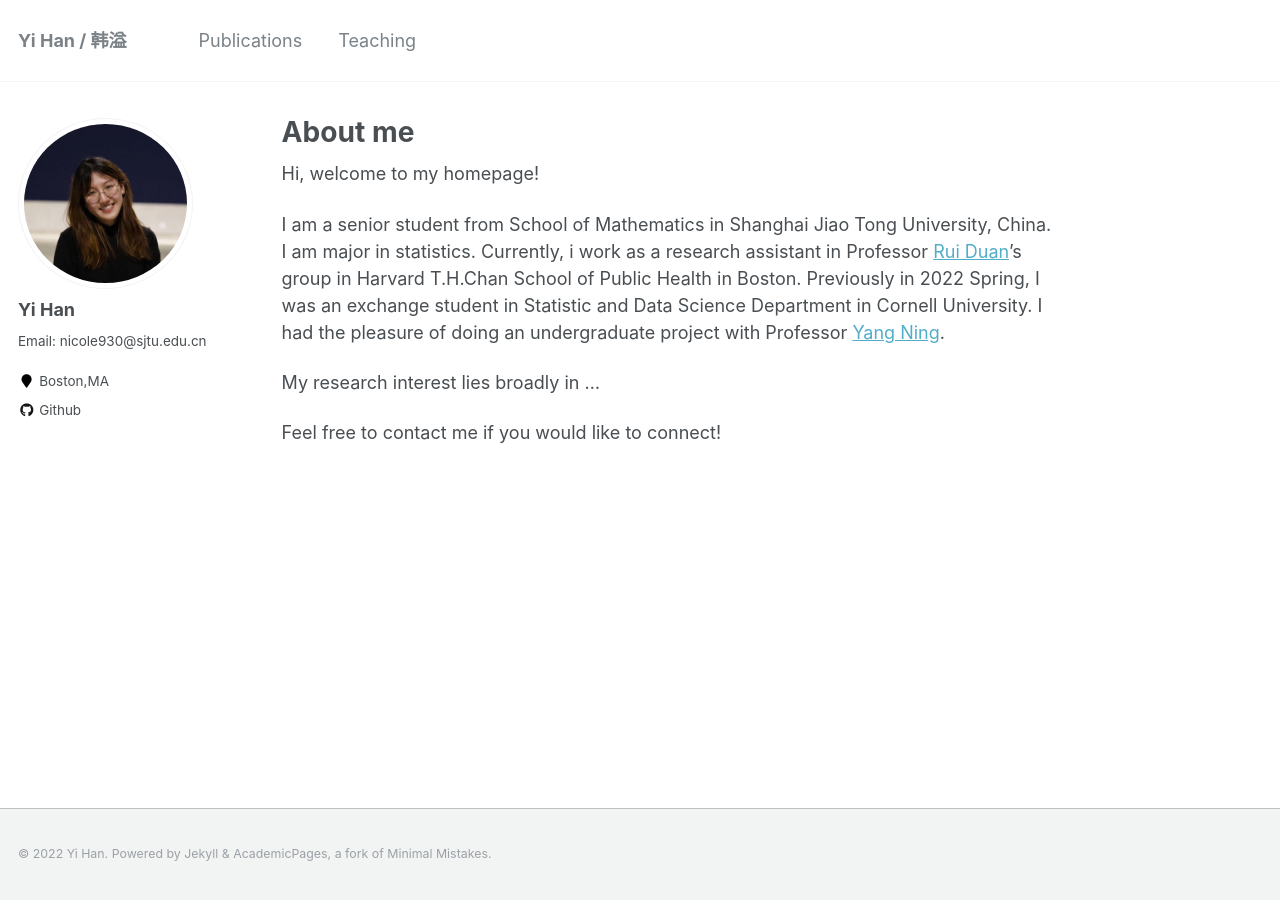
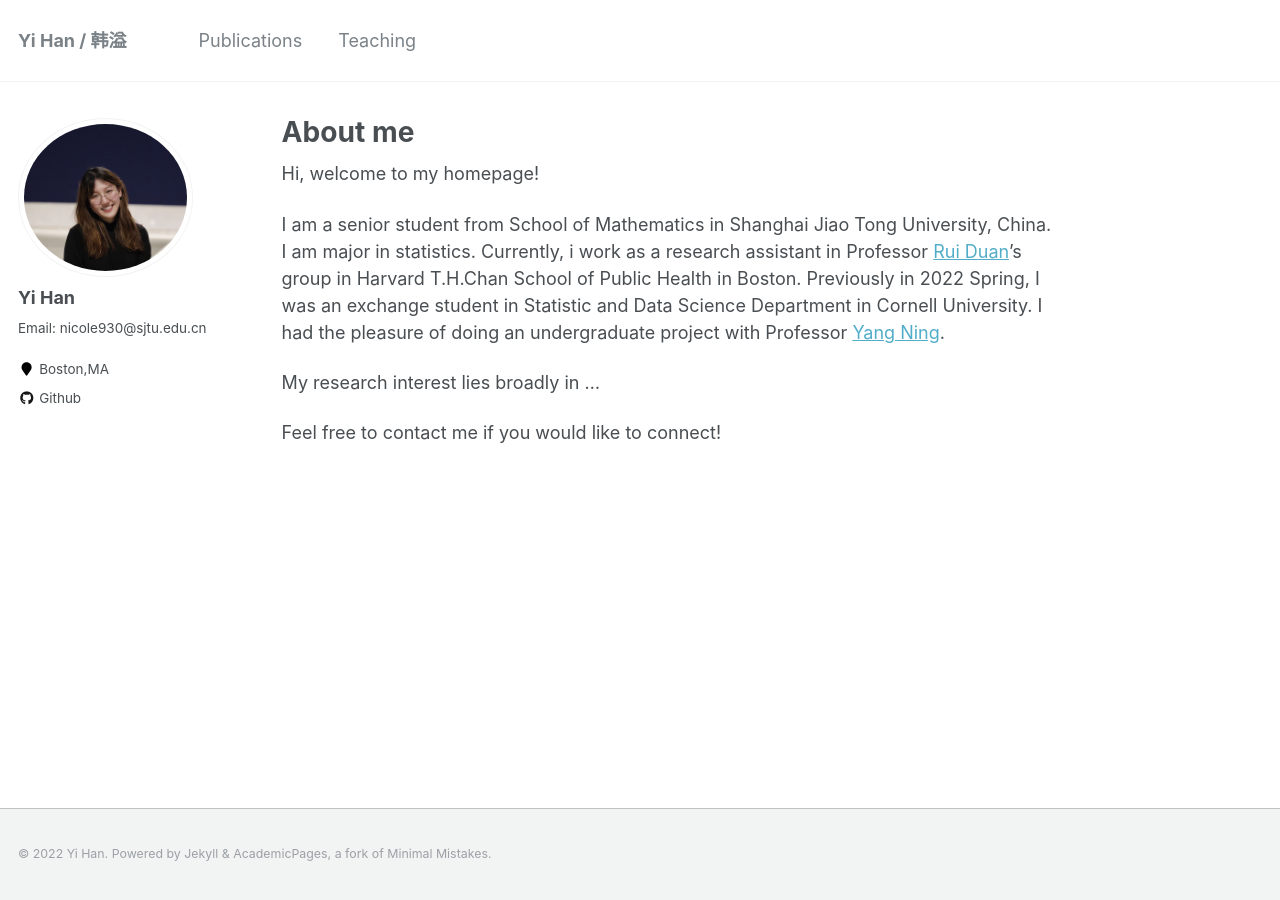
Before and after one commit to yiiihan/yiiihan.github.io, a Jekyll site: the page built from _pages/about.md, in a window 1280 px wide. Built offline with Jekyll 4.4.1, drawn with Linux system fonts in a browser that asks for light colours.

Commit message:
no message

```diff
--- a/_config.yml
+++ b/_config.yml
@@ -81,7 +81,7 @@ analytics:
 # Site Author
 author:
   name             : "Yi Han"
-  avatar           : "profile2.jpeg"
+  avatar           : "profile10.jpeg"
   bio              : "Email: nicole930@sjtu.edu.cn"
   location         : "Boston,MA"
   employer         :
```
Also changed, not shown: images/profile10.jpeg (added), images/profile20.jpeg (added).
